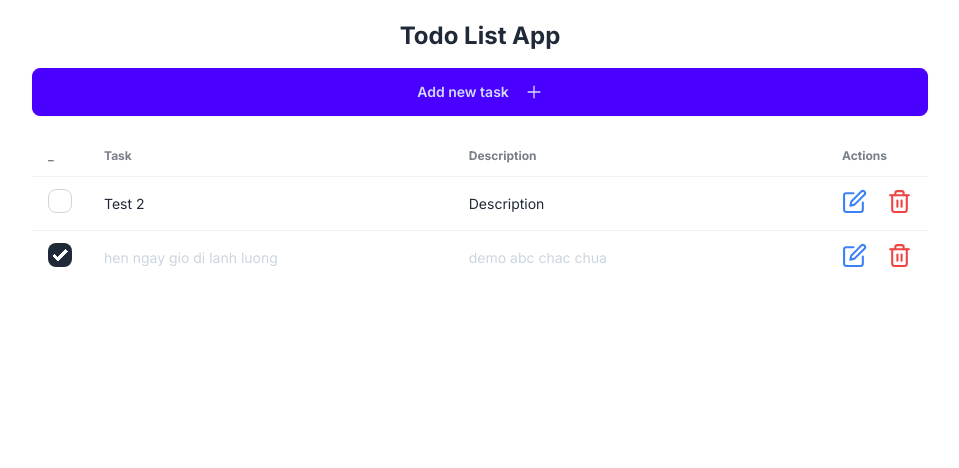
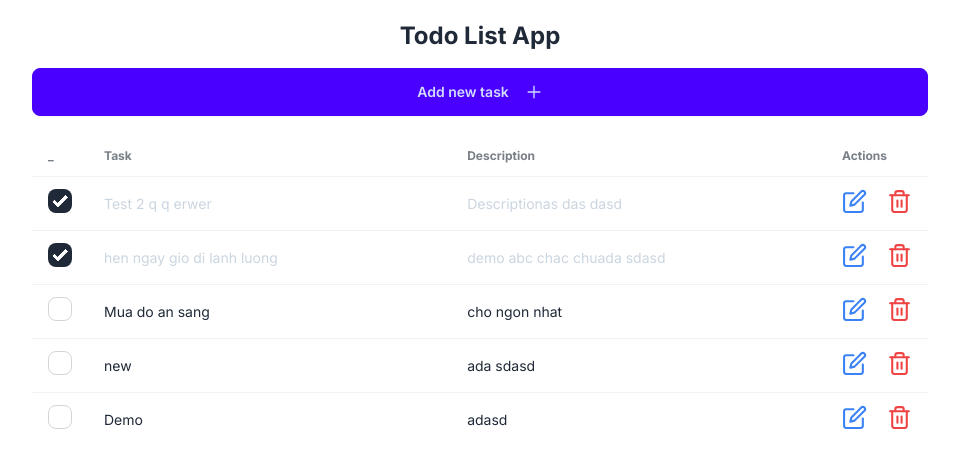
Before and after one commit to duccloud/take-home-assignment-fe, a Next.js app: page / in a window 1280 px wide. Shown: the top 468 px of the page, without its empty margins (160-1119 px from the left). Built offline with nearby package versions, Linux system fonts and the light colour scheme; data requests are answered from the project's data file.

Commit message:
New commits

```diff
--- a/app/components/Task.tsx
+++ b/app/components/Task.tsx
@@ -15,7 +15,7 @@ const Task: React.FC<TaskProps> = ({ task }) => {
     const router = useRouter();
     const [openModalEdit, setOpenModalEdit] = useState<boolean>(false);
     const [openModalDelete, setOpenModalDelete] = useState<boolean>(false);
-    const [taskToEdit, setTaskToEdit] = useState<string>(task.text)
+    const [taskToEdit, setTaskToEdit] = useState<string | undefined>(task.text)
     const [descriptionToEdit, setDescriptionToEdit] = useState<string | undefined>(task.description)
     const [markDone, setMarkDone] = useState<boolean | undefined>(task.done)
 
@@ -25,8 +25,23 @@ const Task: React.FC<TaskProps> = ({ task }) => {
             id: task.id,
             text: taskToEdit,
             description: descriptionToEdit,
+            done: markDone
         });
         setOpenModalEdit(false);
+        router.refresh()
+    }
+
+    const handleMMarkDone = async (id: string) => {
+        console.log("Curent markDone is ", markDone);
+        setMarkDone(!markDone)
+
+        await editTodo({
+            id: task.id,
+            text: taskToEdit,
+            description: descriptionToEdit,
+            done: !markDone
+        });
+
         router.refresh()
     }
 
@@ -37,7 +52,7 @@ const Task: React.FC<TaskProps> = ({ task }) => {
 
     return <tr key={task.id}>
         <td className='w-1/8'>
-            <input onChange={(e) => setMarkDone(e.target.checked)} type="checkbox" checked={markDone} className="checkbox" />
+            <input onChange={(e) => handleMMarkDone(task.id)} type="checkbox" checked={markDone} className="checkbox" />
         </td>
         <td className={`w-1/2 ${markDone ? 'text-gray-400' : ''}`}>{task.text}</td>
         <td className={`w-1/2 ${markDone ? 'text-gray-400' : ''}`}>{task.description}</td>
--- a/data/todos.json
+++ b/data/todos.json
@@ -2,15 +2,33 @@
   "tasks": [
     {
       "id": "5c615bae-633d-4cbd-928c-ca39cabe78e8",
-      "text": "Test 2",
-      "description": "Description",
-      "done": false
+      "text": "Test 2 q q erwer",
+      "description": "Descriptionas das dasd",
+      "done": true
     },
     {
       "id": "3293fb82-5c4e-4479-bad1-7f72cad0ec42",
       "text": "hen ngay gio di lanh luong",
-      "description": "demo abc chac chua",
+      "description": "demo abc chac chuada sdasd ",
       "done": true
+    },
+    {
+      "id": "344bee8b-0443-4f20-9551-beb92307e3f2",
+      "text": "Mua do an sang",
+      "description": "cho ngon nhat",
+      "done": false
+    },
+    {
+      "id": "f52f23e3-2529-45b1-b6a5-f1dffb049144",
+      "text": "new",
+      "description": "ada sdasd",
+      "done": false
+    },
+    {
+      "id": "9a938b59-fae1-4125-89e5-ffcd18434fa0",
+      "text": "Demo ",
+      "description": "adasd",
+      "done": false
     }
   ]
 }
--- a/types/tasks.ts
+++ b/types/tasks.ts
@@ -1,6 +1,6 @@
 export interface ITask {
     id: string,
-    text: string,
+    text?: string,
     description?: string
     done?: boolean
 }
```
